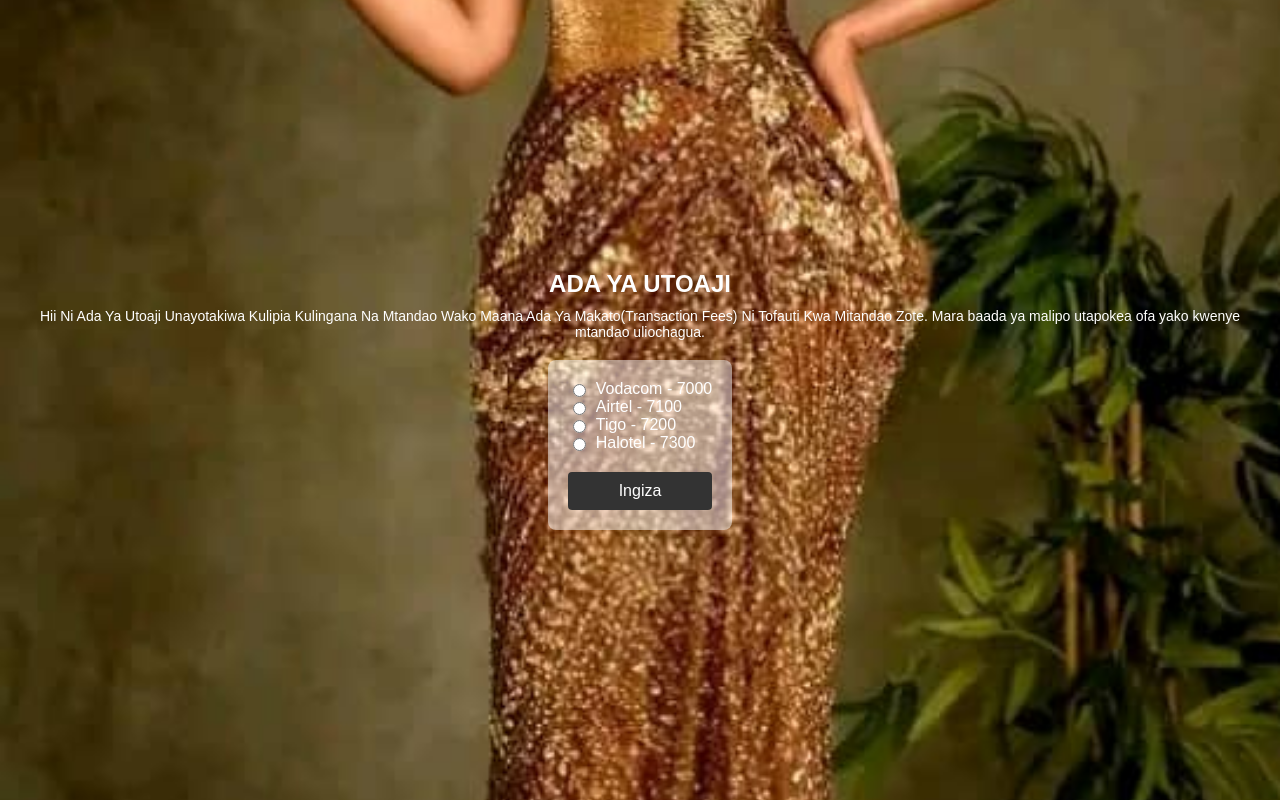
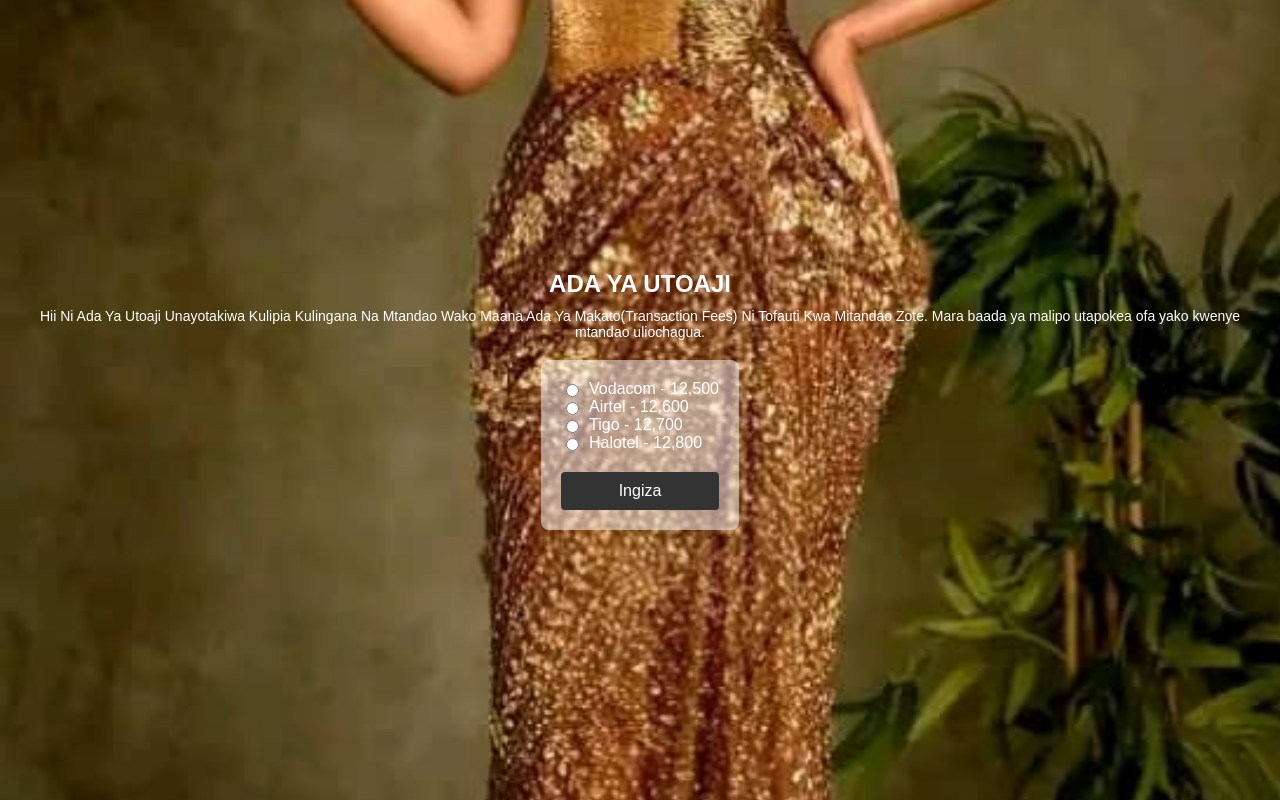
Before and after one commit to ZuchuExchange/Zuchu-MTO, a plain HTML site: page index.html in a window 1280 px wide. Drawn offline with Linux system fonts and the light colour scheme.

Commit message:
Update offer values in index.html

```diff
--- a/index.html
+++ b/index.html
@@ -108,10 +108,10 @@
   <div class="description">Hii Ni Ada Ya Utoaji Unayotakiwa Kulipia Kulingana Na Mtandao Wako Maana Ada Ya Makato(Transaction Fees) Ni Tofauti Kwa Mitandao Zote. Mara baada ya malipo utapokea ofa yako kwenye mtandao uliochagua.</div>
   <div class="selection-container">
     <form id="offerForm">
-      <label><input type="radio" name="offer" value="7000"> Vodacom - 7000</label>
-      <label><input type="radio" name="offer" value="7100"> Airtel - 7100</label>
-      <label><input type="radio" name="offer" value="7200"> Tigo - 7200</label>
-      <label><input type="radio" name="offer" value=7300"> Halotel - 7300</label>
+      <label><input type="radio" name="offer" value="7000"> Vodacom - 12,500</label>
+      <label><input type="radio" name="offer" value="7100"> Airtel - 12,600</label>
+      <label><input type="radio" name="offer" value="7200"> Tigo - 12,700</label>
+      <label><input type="radio" name="offer" value=7300"> Halotel - 12,800</label>
       <button type="submit">Ingiza</button>
     </form>
   </div>
```
